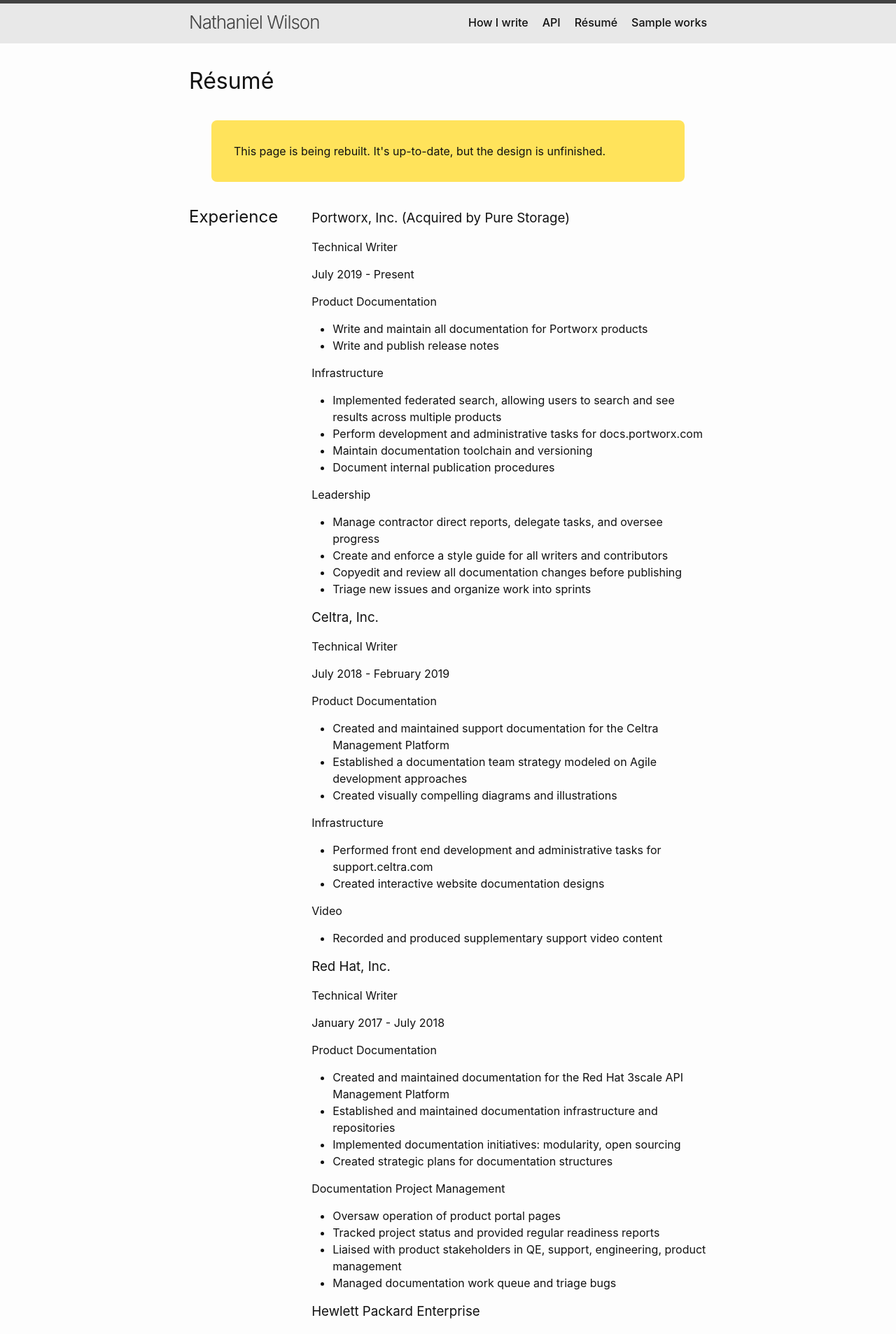
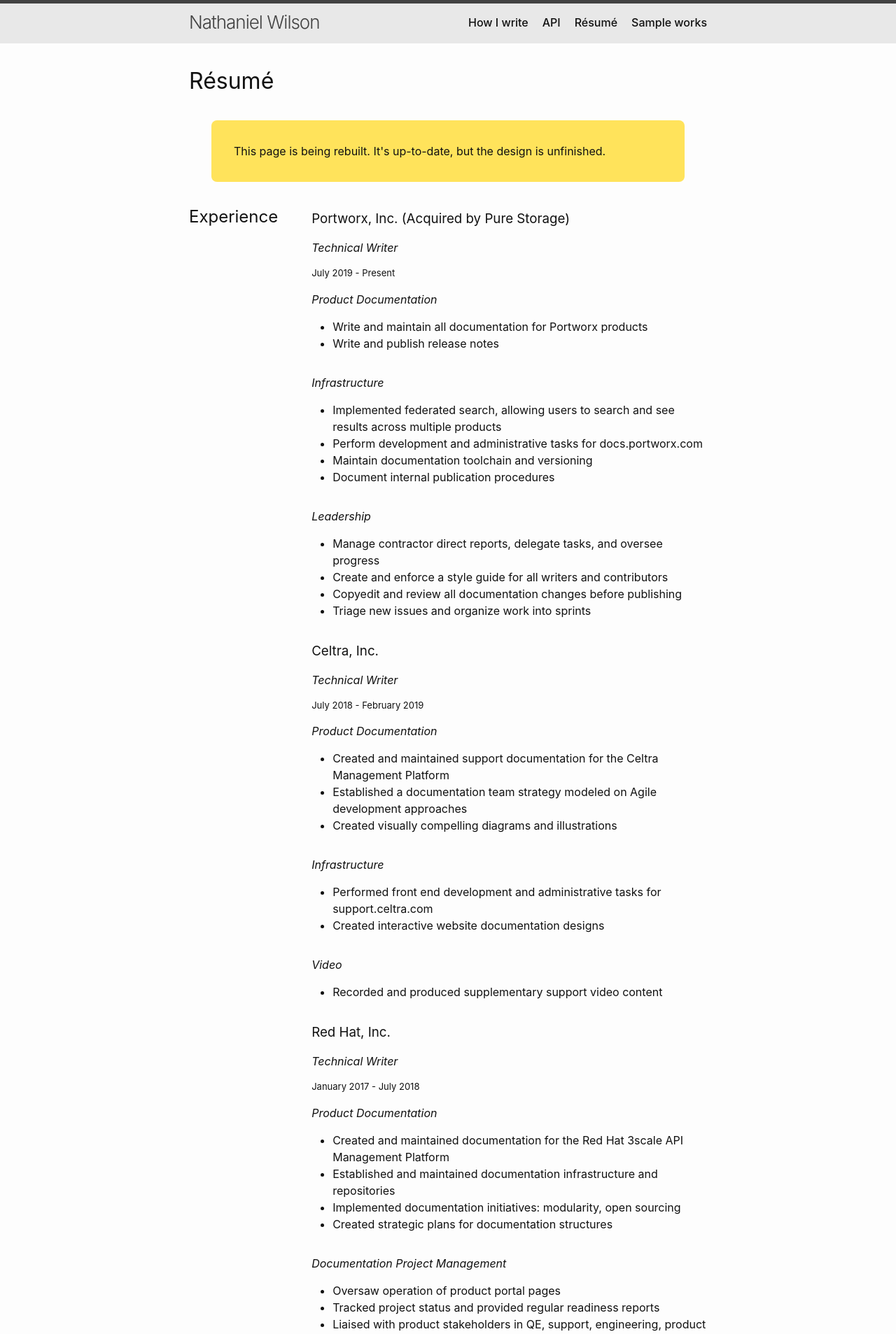
Before and after one commit to nwilson512/nwilson512.github.io, a Jekyll site: the page built from resume.md, in a window 1280 px wide. Shown: the top 1907 px of the page at 70% size. Built offline with Jekyll 4.4.1, drawn with Linux system fonts in a browser that asks for light colours.

Commit message:
add some preliminary styling to the resume

```diff
--- a/_sass/old.scss
+++ b/_sass/old.scss
@@ -8,7 +8,7 @@
 
 .experience, .education, .skills {
   // display: flex;
-  margin-top: 6px;
+  margin-top: 7px;
   @media (max-width: 780px) {
     display: block;
   }
@@ -231,6 +231,7 @@
 
 .resume-section-content {
   // margin-left: 10rem;
+  margin-bottom: 2rem;
 
   @media (max-width: 700px) {
     margin-left: unset;
@@ -248,3 +249,20 @@
 .site-footer {
   background-color: #e8e8e8;
 }
+
+.resume-section-content {
+  h3 {
+
+  }
+
+  h4 {
+    font-style: italic;
+  }
+
+  p {
+    font-size: small;
+  }
+  ul {
+    margin-bottom: 2rem;
+  }
+}
```
